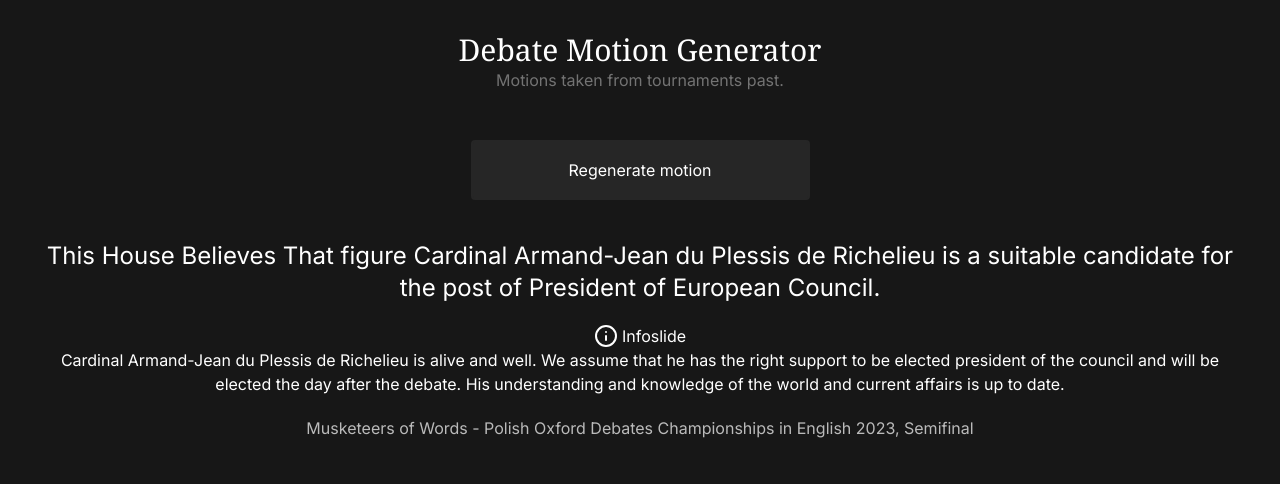
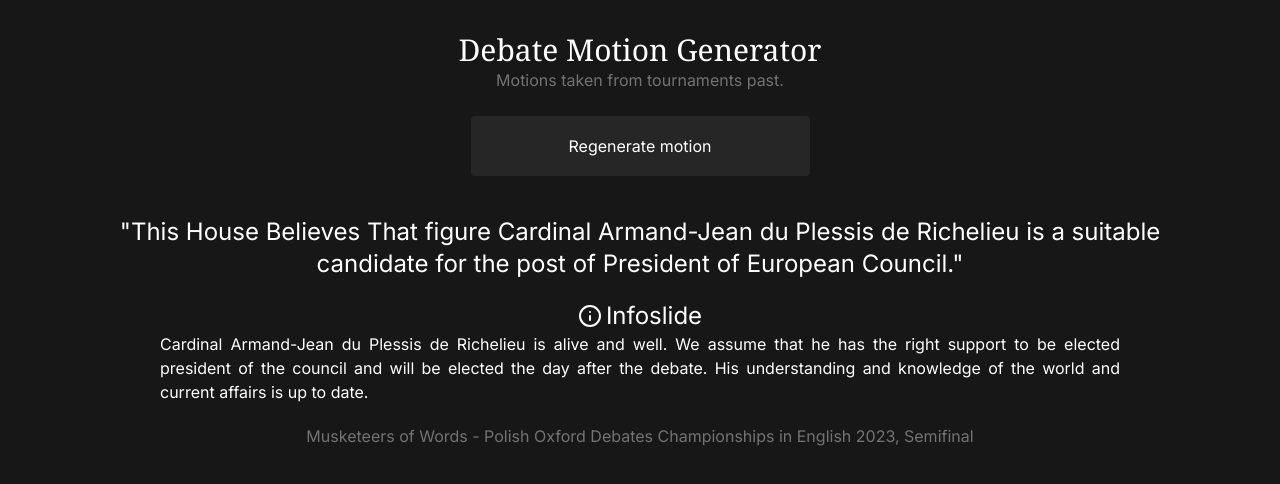
Before and after one commit to debatecore/debate-tools, a Next.js app: page /debate-motion-generator in a window 1280 px wide. Both pictures are taken after a click on the button "Regenerate motion". Shown: the top 484 px of the page. Built offline with nearby package versions, Linux system fonts and the light colour scheme.

Commit message:
generator ui fixes

```diff
--- a/src/app/debate-motion-generator/page.tsx
+++ b/src/app/debate-motion-generator/page.tsx
@@ -8,7 +8,7 @@ export default function debateMotionGenerator() {
       <h1 className="text-3xl mt-8 text-center font-serif">
         {useLang("debateMotionGenerator")}
       </h1>
-      <p className="mb-8 text-center text-neutral-500">
+      <p className="mb-2 text-center text-neutral-500">
         {useLang("debateMotionGeneratorFlavortext")}
       </p>
       <div className="flex flex-col md:flex-row justify-center flex-wrap items-center gap-2 mt-4">
--- a/src/components/MotionGenerator.tsx
+++ b/src/components/MotionGenerator.tsx
@@ -5,6 +5,7 @@ import { motion } from "@/types/motion";
 import motions from "@/data/motion.json";
 import { useEffect, useState } from "react";
 import { IconInfo } from "@/components/icons/info";
+import { useLang } from "@/lib/useLang";
 
 type debateMotionGeneratorButtonType = {
   text: string;
@@ -36,20 +37,20 @@ const MotionGenerator = (props: debateMotionGeneratorButtonType) => {
         <span className="z-20 relative">{props.text}</span>
       </button>
       <section className="text-center p-10">
-        <p className="text-2xl md:text-2xl">{motion?.motion || ""}</p>
+        <p className="text-2xl md:text-2xl max-w-[85vw]">"{motion?.motion || ""}"</p>
         <section className="p-5">
           {motion && motion.adinfo ? (
             <section className="flex flex-col items-center">
-              <section className="flex max-w-[300px] space-x-1 mt-15">
-                <IconInfo /> <h3>Infoslide</h3>
+              <section className="flex space-x-1 mt-15 text-2xl items-center">
+                <IconInfo /> <h3>{useLang("infoslide")}</h3>
               </section>
-              {motion.adinfo}
+              <p className="text-justify max-w-[75vw]">{motion.adinfo}</p>
             </section>
           ) : (
             ""
           )}
         </section>
-        <p className="text-center opacity-70">{motion?.source || ""}</p>
+        <p className="text-neutral-500">{motion?.source || ""}</p>
       </section>
     </div>
   );
--- a/src/data/strings.json
+++ b/src/data/strings.json
@@ -87,7 +87,7 @@
   },
   "soundDemonstrationSingleDoubleExpl": {
     "en": "During a debate, a single sound may be played to indicate the boundaries of protected speech time, while a double sound may indicate the end of a speaker's allotted time.",
-    "pl": "Podczas debaty, pojedyńczy dźwięk może zostać odtworzony aby zasygnalizować czas chroniony. Podwójny dźwięk może zasygnalizować koniec czasu mowy.",
+    "pl": "Podczas debaty pojedynczy dźwięk może zostać odtworzony, aby zasygnalizować czas chroniony. Podwójny dźwięk może zasygnalizować koniec czasu mowy.",
     "de": "Während der Debatte, ein singular Ton kann abgespielt werden, um die Geschütztzeit zu signalisieren. Ein Doppelton kann dazu die Ende der Ansprachezeit signalisieren."
   },
   "soundDemonstrationSinglePing": {
@@ -130,6 +130,10 @@
     "pl": "Wygeneruj tezę jeszcze raz",
     "de": "Die These nochmal generieren"
   },
+  "infoslide": {
+    "en": "Infoslide",
+    "pl": "Infoslajd"
+  },
   "tournamentPlanner": {
     "en": "Tournament Planner",
     "pl": "Planowanie turnieju",
```
Also changed, not shown: 1 other file (tests, documents, lock files or other folders).
